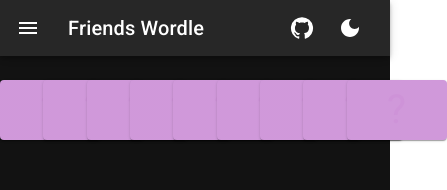
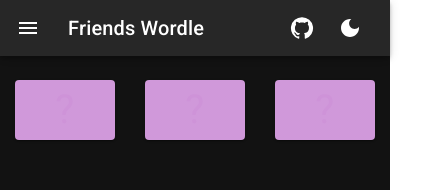
Before and after one commit to danieljmann96/friends-wordle, a React app: page / in a window 390 px wide. Shown: the top 190 px of the page, 447 px wide, since content can reach past the window. Built offline with nearby package versions, Linux system fonts and the light colour scheme.

Commit message:
mobile view and webpack dev changes

```diff
--- a/config/webpack.dev.js
+++ b/config/webpack.dev.js
@@ -8,10 +8,12 @@ const devConfig = {
   mode: 'development',
   entry: './src/App.tsx',
   output: {
-    publicPath: 'http://localhost:4008/'
+    publicPath: 'auto'
   },
   devServer: {
     static: path.join(__dirname, 'public'),
+    host: '0.0.0.0',
+    allowedHosts: 'all',
     hot: true,
     port: 4008,
     historyApiFallback: true
--- a/src/components/Letter.tsx
+++ b/src/components/Letter.tsx
@@ -20,15 +20,15 @@ export default function Letter(props: IProps): JSX.Element {
       component="span"
       sx={{
         backgroundColor: themeConverter[letter.status],
-        height: isMobile ? 30 : 60,
-        width: isMobile ? 25 : 100,
+        height: 60,
+        width: isMobile ? 40 : 100,
         display: 'inline-block'
       }}
     >
       <Typography
         component="span"
         sx={{
-          fontSize: isMobile ? '1rem' : '2.5rem',
+          fontSize: '2.5rem',
           textAlign: 'center',
           color:
             letter.display === '' ? themeConverter[letter.status] : undefined
--- a/src/providers/WordProvider.tsx
+++ b/src/providers/WordProvider.tsx
@@ -7,11 +7,11 @@ import React, {
 } from 'react';
 import { useSnackbar } from 'notistack';
 import { alphabet, NUMBER_OF_GUESSES } from '../constants';
-import { characters } from '../constants/characters';
+//import { characters } from '../constants/characters';
 import { ContextProviderProps, Letter, LetterStatus } from 'types';
 
 // eslint-disable-next-line
-const wordToUse = 'MRHECKLES'; //characters[Math.floor(Math.random() * characters.length)];
+const wordToUse = 'TAG'; //characters[Math.floor(Math.random() * characters.length)];
 
 interface WordContextState {
   activeRow: Letter[];
```
